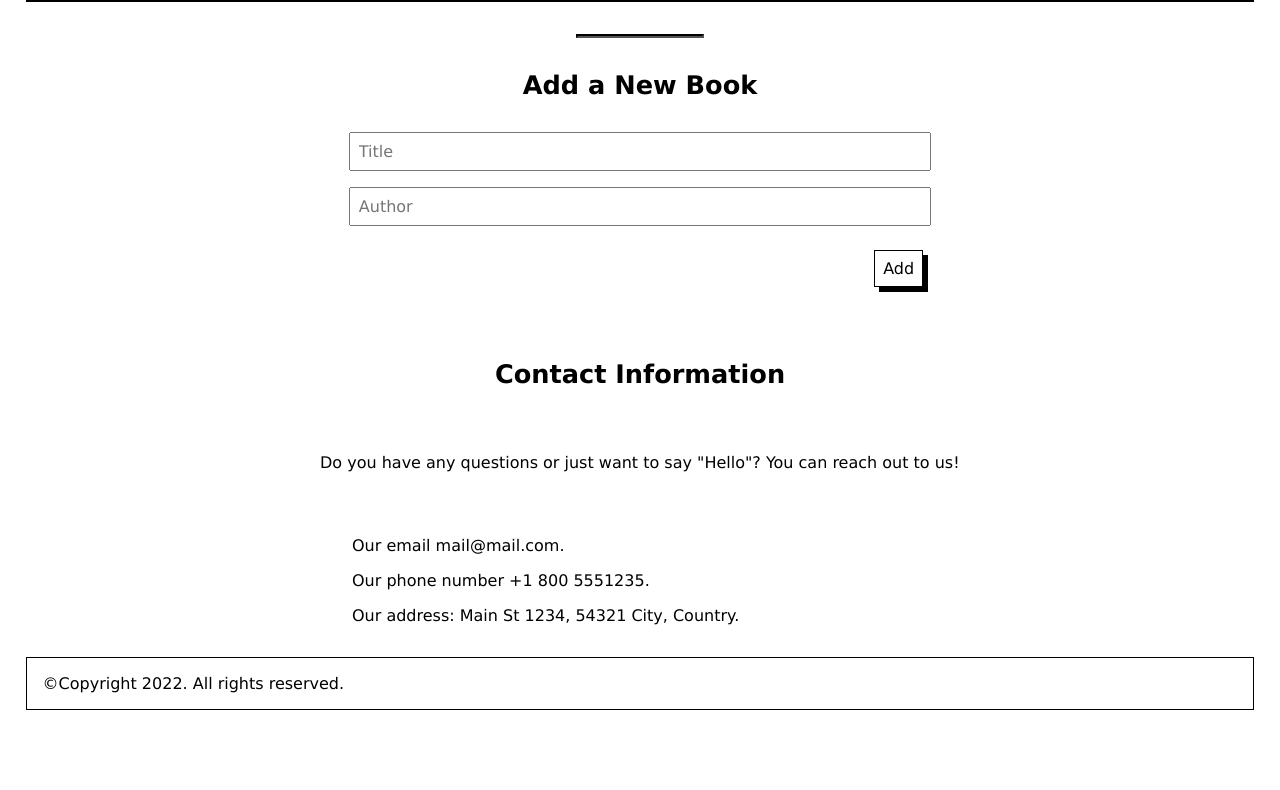
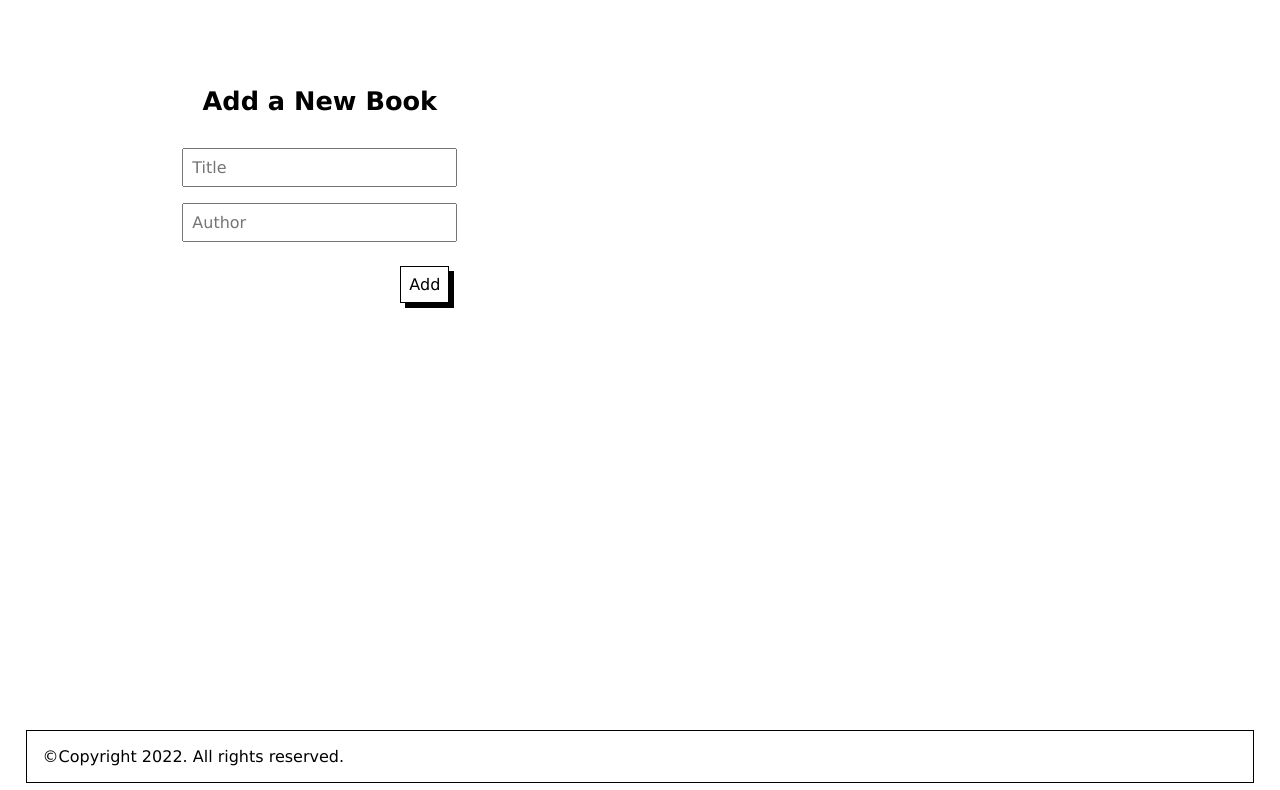
Before and after one commit to indigodavid/awesome-books, a website: page index.html in a window 1280 px wide. Shown: the part 231-1021 px from the top of the page. Before the commit the page ends 957 px from the top, so only its background shows below. Drawn offline with Linux system fonts and the light colour scheme.

Commit message:
Add transform properties to sections

```diff
--- a/css/style.css
+++ b/css/style.css
@@ -72,6 +72,13 @@ nav > ul {
   gap: 1.5rem;
 }
 
+footer {
+  width: 96%;
+  border: solid 1px #000;
+  padding: 1rem;
+  margin: 0 auto 1rem;
+}
+
 .remove {
   align-self: flex-end;
   appearance: none;
@@ -89,6 +96,10 @@ nav > ul {
   transform: translate(5px, 5px);
   box-shadow: none;
   background-color: rgb(156, 147, 147);
+}
+
+.wrapper {
+  display: inline-block;
 }
 
 #new-book {
@@ -126,12 +137,17 @@ nav > ul {
   background-color: rgb(156, 147, 147);
 }
 
+#add-new-book {
+  transform: translateX(-110%);
+}
+
 #all-books {
   border-style: solid;
   border-width: 2px;
   border-color: black;
   width: 96%;
   margin: 0 auto;
+  transform: translateX(-110%);
 }
 
 #book-list li {
@@ -151,6 +167,7 @@ nav > ul {
 #contact {
   display: flex;
   flex-direction: column;
+  transform: translateX(-110%);
 }
 
 #contact > * {
@@ -173,20 +190,9 @@ nav > ul {
   width: 96%;
 }
 
-footer {
-  width: 96%;
-  border: solid 1px #000;
-  padding: 1rem;
-  margin: 0 auto 1rem;
-}
-
 /*
 Activate and Deactivate styles
 */
-.active {
-
+#add-new-book.active {
+  transform: translateX(0);
 }
-
-.deactive {
-  transform: translate();
-}
--- a/index.html
+++ b/index.html
@@ -24,15 +24,15 @@
   </nav>
   <div id="date"></div>
 
-  <div>
+  <div class="wrapper">
     <section id="all-books">
       <h1>All Awesome Books</h1>
       <ul id="book-list">
         <!-- Book list generated by js -->
       </ul>
+      <hr>
     </section>
-    <hr>
-    <section id="add-new-book">
+    <section id="add-new-book" class="active">
       <h2>Add a New Book</h2>
       <fieldset id="new-book">
         <input type="text" name="title" id="new-title" placeholder="Title">
```
